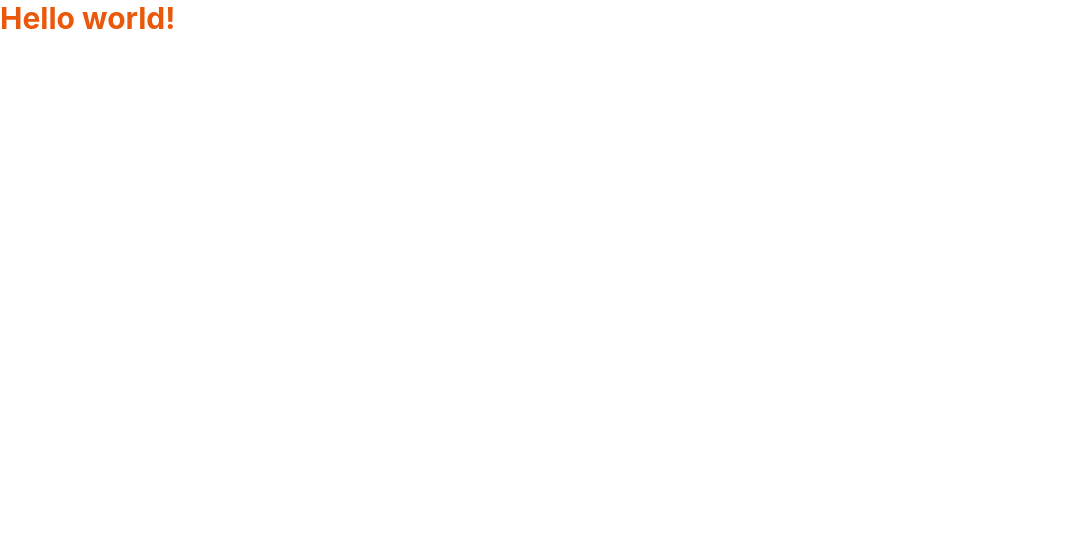
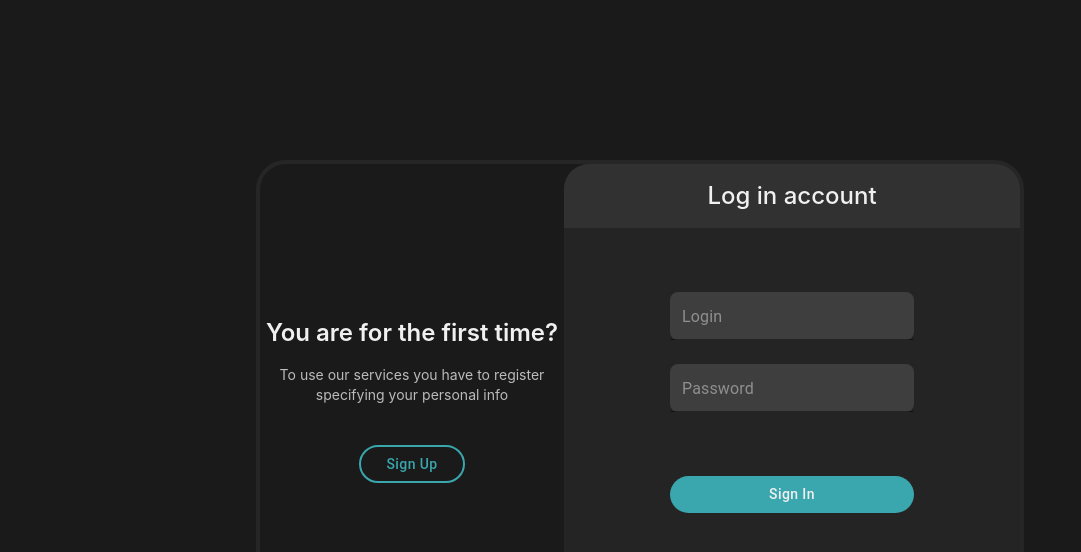
Before and after one commit to borjom1/R-ProjectTaskManager, a React (Create React App) app: page /sign_in in a window 1280 px wide. Shown: the top 552 px of the page, without its empty margins (0-1081 px from the left). Built offline with nearby package versions, Linux system fonts and the light colour scheme.

Commit message:
feat(App): add routes

```diff
--- a/src/App.jsx
+++ b/src/App.jsx
@@ -1,9 +1,17 @@
 import React from "react";
+import {BrowserRouter, Route, Routes} from "react-router-dom";
+import Index from "./pages/Index";
+import SignUp from "./pages/SignUp";
+import SignIn from "./pages/SignIn";
 
 export default function App() {
   return (
-    <h1 className="text-3xl text-orange-600 font-bold">
-      Hello world!
-    </h1>
+    <BrowserRouter>
+      <Routes>
+        <Route index element={<Index/>}/>
+        <Route path='/sign_up' element={<SignUp/>}/>
+        <Route path='/sign_in' element={<SignIn/>}/>
+      </Routes>
+    </BrowserRouter>
   )
 }
```
